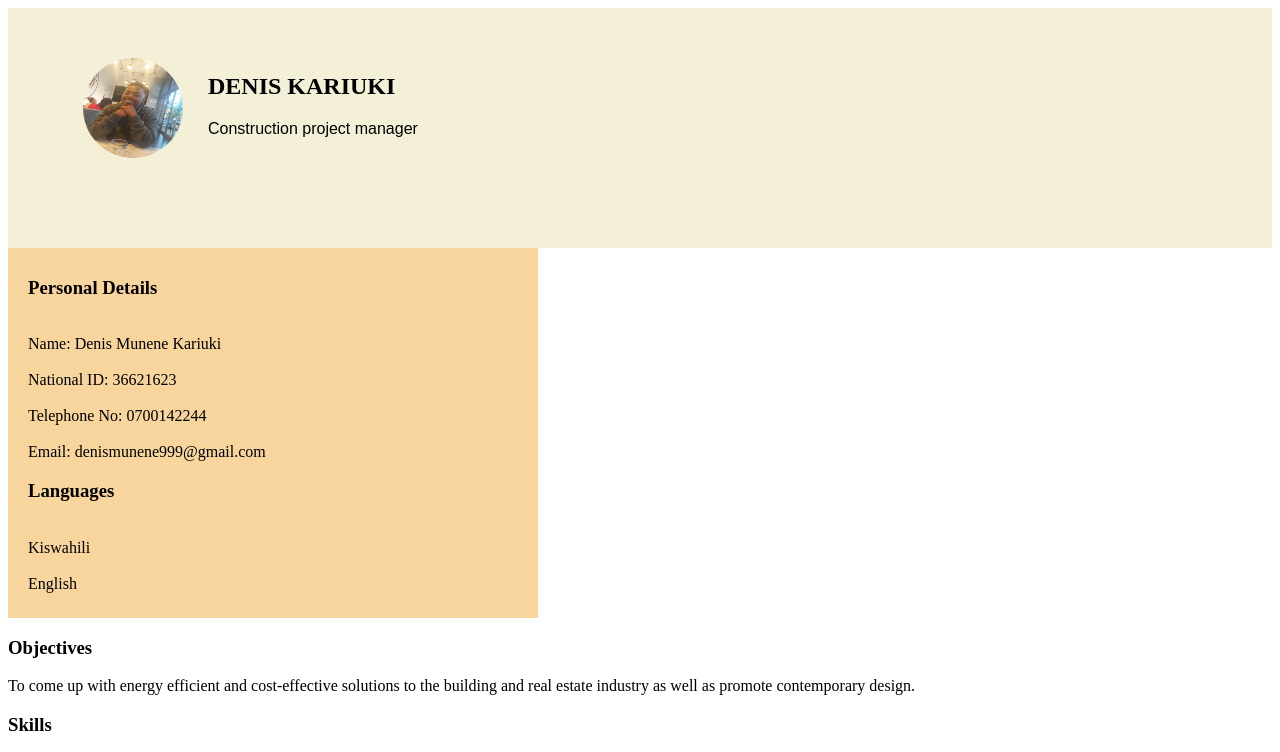
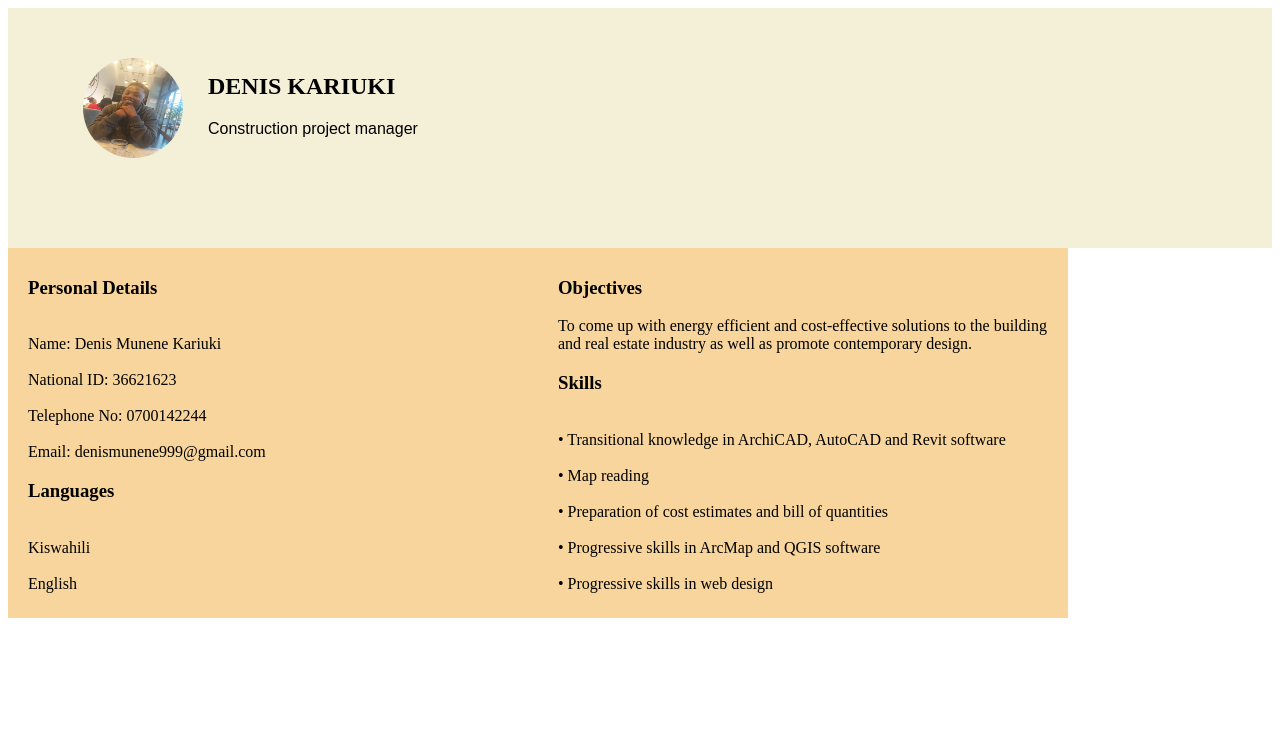
Before and after one commit to Munene-Kariuki/Curriculum-Vitae, a plain HTML site: page cv.html in a window 1280 px wide. Shown: the top 752 px of the page. Drawn offline with Linux system fonts and the light colour scheme.

Commit message:
second container

```diff
--- a/assets/Css/styles.css
+++ b/assets/Css/styles.css
@@ -38,6 +38,6 @@
     padding: 10px 10px 10px 20px;
     border: 10px;
     position: relative;
-    left: 500px;
-    bottom: 350px;
+    left: 530px;
+    bottom: 370px;
 }
--- a/cv.html
+++ b/cv.html
@@ -30,7 +30,7 @@
                 </p>
             </div>
         </div>
-        <div class="3rd-container">
+        <div class="third-container">
             <h3 class="headers"> Objectives</h3>
             <p>
                 To come up with energy efficient and cost-effective solutions to the building and real estate industry as well as promote contemporary design.
@@ -39,15 +39,10 @@
                 <h3 class="headers"> Skills</h3>
                 <p>
                     <br>•	Transitional knowledge in ArchiCAD, AutoCAD and Revit software<br>
-                    <br>•	Technical skills in structural design techniques<br>
                     <br>•	Map reading<br>
                     <br>•	Preparation of cost estimates and bill of quantities<br>
                     <br>•	Progressive skills in ArcMap and QGIS software<br>
-                    <br>•	Soft skills in leadership and communication<br>
-                    <br>•	Good negotiation skills<br>
-                    <br>•	MS word, MS excel and MS PowerPoint<br>
-                    <br>•	Driving<br>
-                    <br>    Progressive skills in web design<br>
+                    <br>•    Progressive skills in web design<br>
                 </p>
             </div>
         </div>
```
